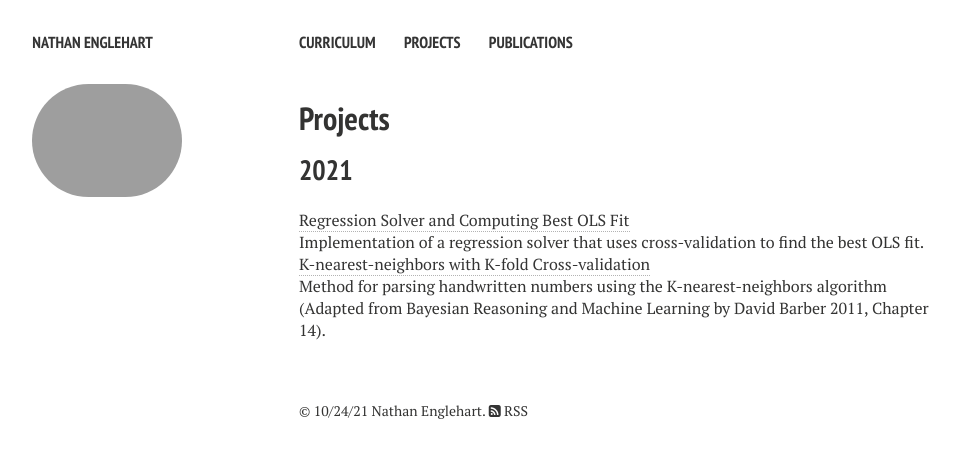
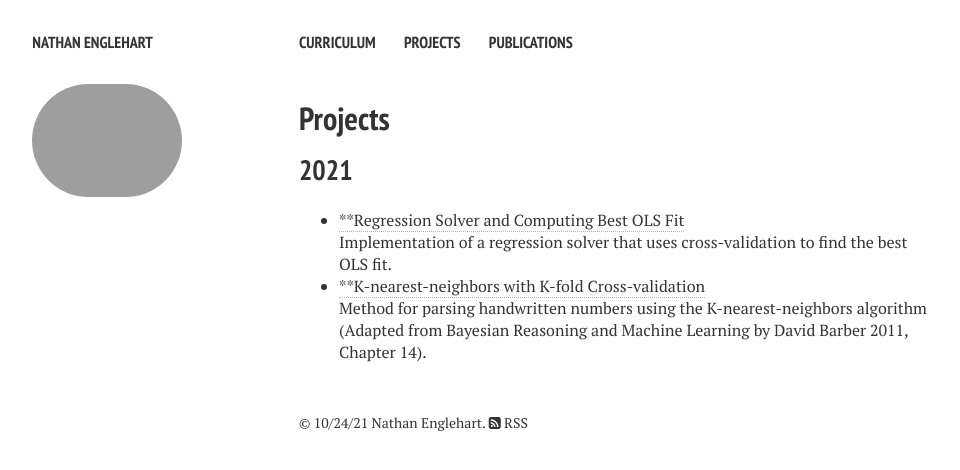
Before and after one commit to nathanenglehart/nathanenglehart.github.io, a Jekyll site: the page built from projects.md, in a window 1280 px wide. Shown: the top 470 px of the page, without its empty margins (21-981 px from the left). Built offline with Jekyll 4.4.1, drawn with Linux system fonts in a browser that asks for light colours; nearby versions of some CDN libraries.

Commit message:
Update projects.md

```diff
--- a/projects.md
+++ b/projects.md
@@ -9,8 +9,7 @@
 
 ## 2021
 
-[Regression Solver and Computing Best OLS Fit](https://nathanenglehart.github.io/projects/regression)<br>
+* [**Regression Solver and Computing Best OLS Fit](https://nathanenglehart.github.io/projects/regression)<br>
 Implementation of a regression solver that uses cross-validation to find the best OLS fit.
-&nbsp;
-[K-nearest-neighbors with K-fold Cross-validation](https://nathanenglehart.github.io/projects/knn)<br>
+* [**K-nearest-neighbors with K-fold Cross-validation](https://nathanenglehart.github.io/projects/knn)<br>
 Method for parsing handwritten numbers using the K-nearest-neighbors algorithm (Adapted from Bayesian Reasoning and Machine Learning by David Barber 2011, Chapter 14).
```
